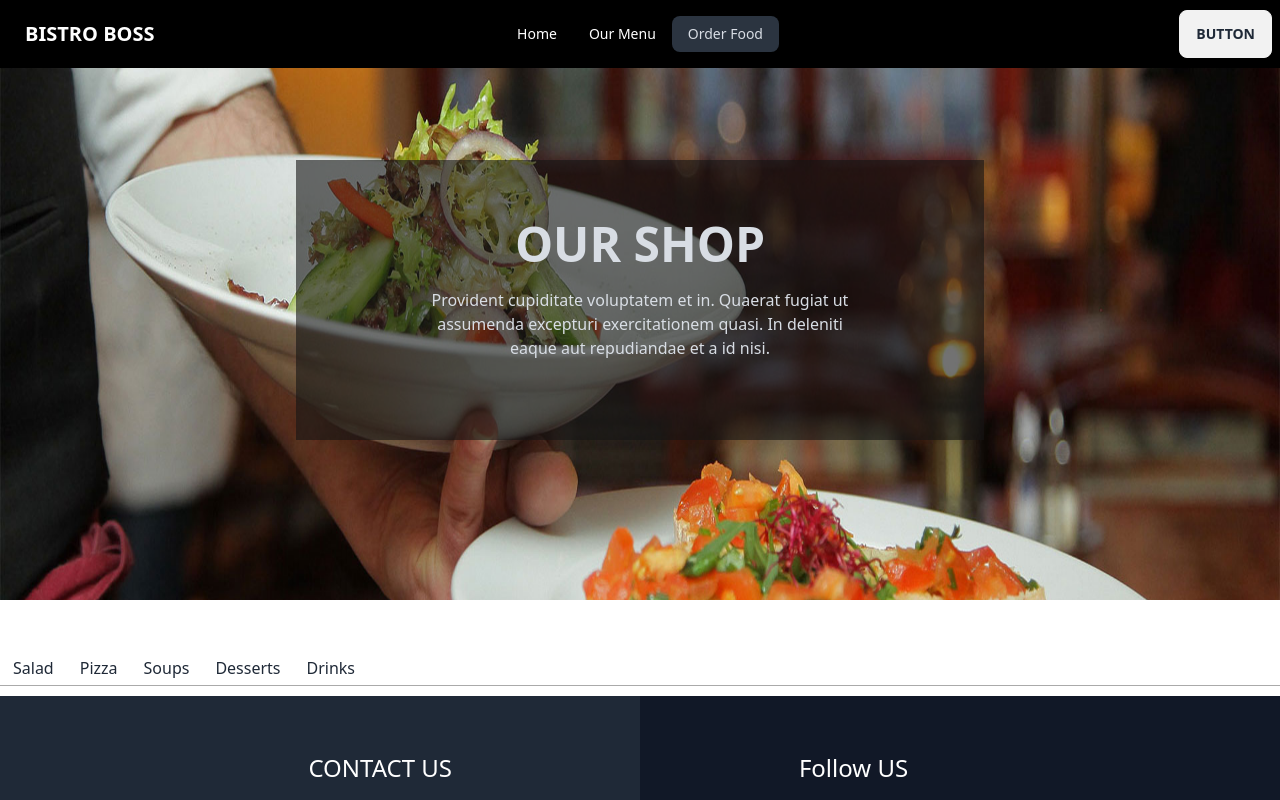
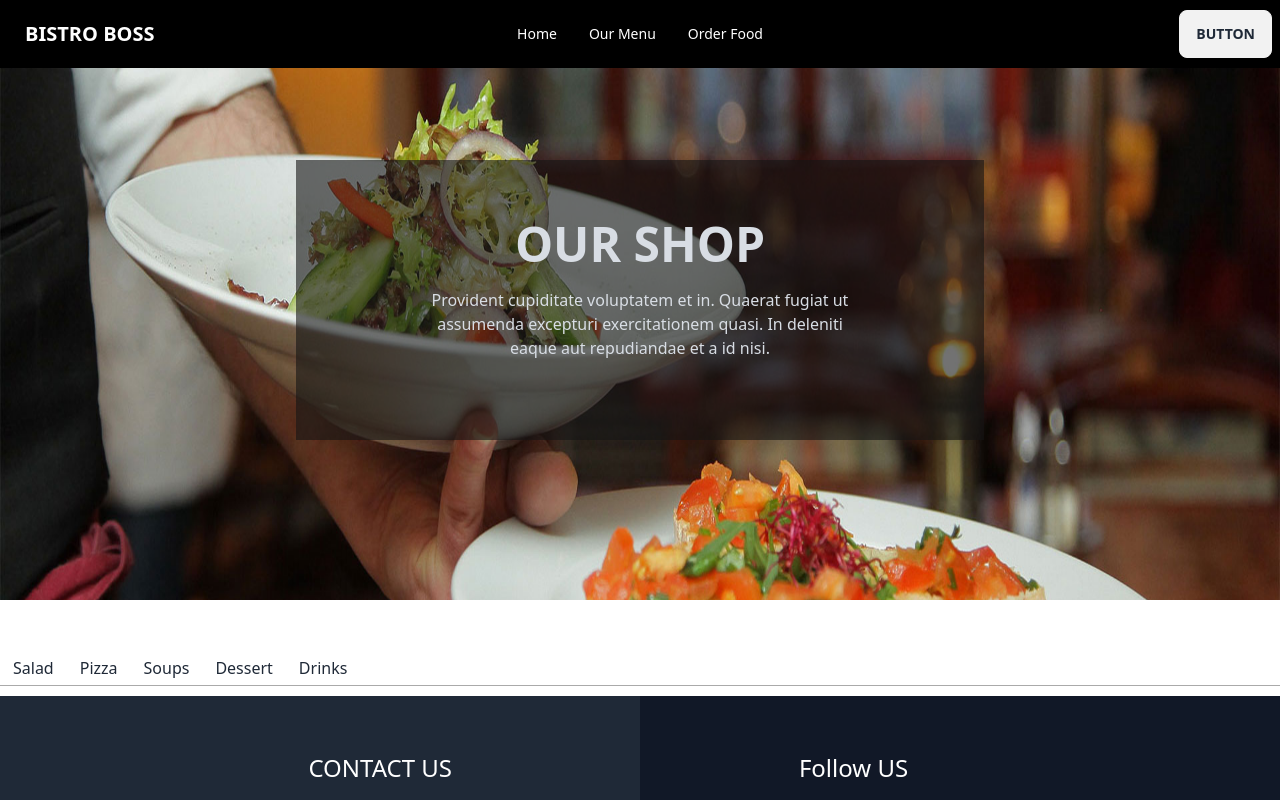
Before and after one commit to Arahman75/bistro-boss-client, a React (Vite) app: page /order/DESSERTS in a window 1280 px wide. Shown: the top 800 px of the page. Built offline with nearby package versions, Linux system fonts and the light colour scheme.

Commit message:
added the order food system

```diff
--- a/src/pages/Order/Order/Order.jsx
+++ b/src/pages/Order/Order/Order.jsx
@@ -7,6 +7,7 @@ import 'react-tabs/style/react-tabs.css';
 import useMenu from '../../../Hooks/useMenu';
 import OrderTabs from '../OrderTabs/OrderTabs';
 import { useParams } from 'react-router-dom';
+
 
 const Order = () => {
     const categories = ['salad', 'pizza', 'soup', 'dessert', 'drinks'];
@@ -26,7 +27,7 @@ const Order = () => {
     return (
         <div>
             <Helmet>
-                <title>Bistro Boos | Order</title>
+                <title>Bistro Boos | Order Food</title>
             </Helmet>
             <Cover title={"OUR SHOP"} img={orderImg}></Cover>
             <Tabs defaultIndex={tabIndex} onSelect={(index) => setTabIndex(index)}>
@@ -34,7 +35,7 @@ const Order = () => {
                     <Tab>Salad</Tab>
                     <Tab>Pizza</Tab>
                     <Tab>Soups</Tab>
-                    <Tab>Desserts</Tab>
+                    <Tab>Dessert</Tab>
                     <Tab>Drinks</Tab>
                 </TabList>
                 <TabPanel>
--- a/src/pages/Shared/Navbar/Navbar.jsx
+++ b/src/pages/Shared/Navbar/Navbar.jsx
@@ -6,7 +6,7 @@ const Navbar = () => {
     const navLinks = <>
         <li><NavLink to='/'>Home</NavLink></li>
         <li><NavLink to='/menu'>Our Menu</NavLink></li>
-        <li><NavLink to='/order'>Order Food</NavLink></li>
+        <li><NavLink to='/order/salad'>Order Food</NavLink></li>
     </>
     return (
         <div className="navbar max-w-screen-xl mx-auto fixed z-10 bg:opacity-30 bg-black text-white">
```
